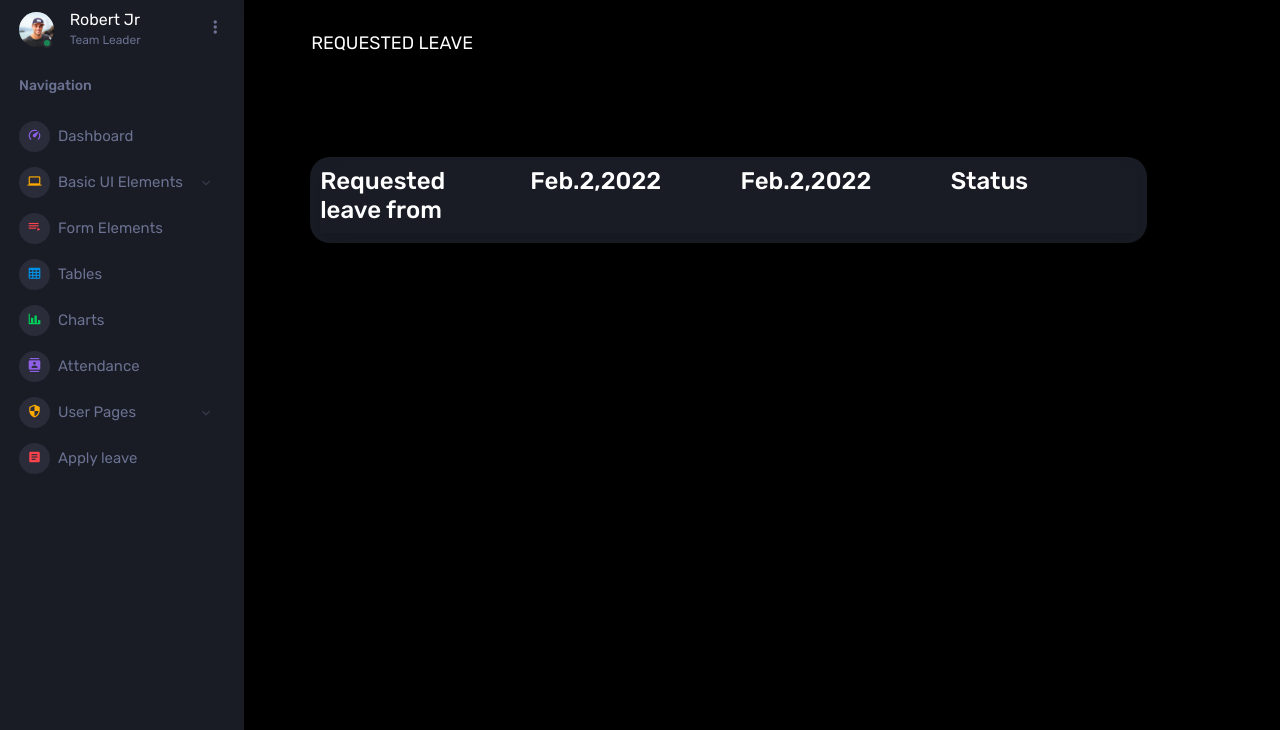
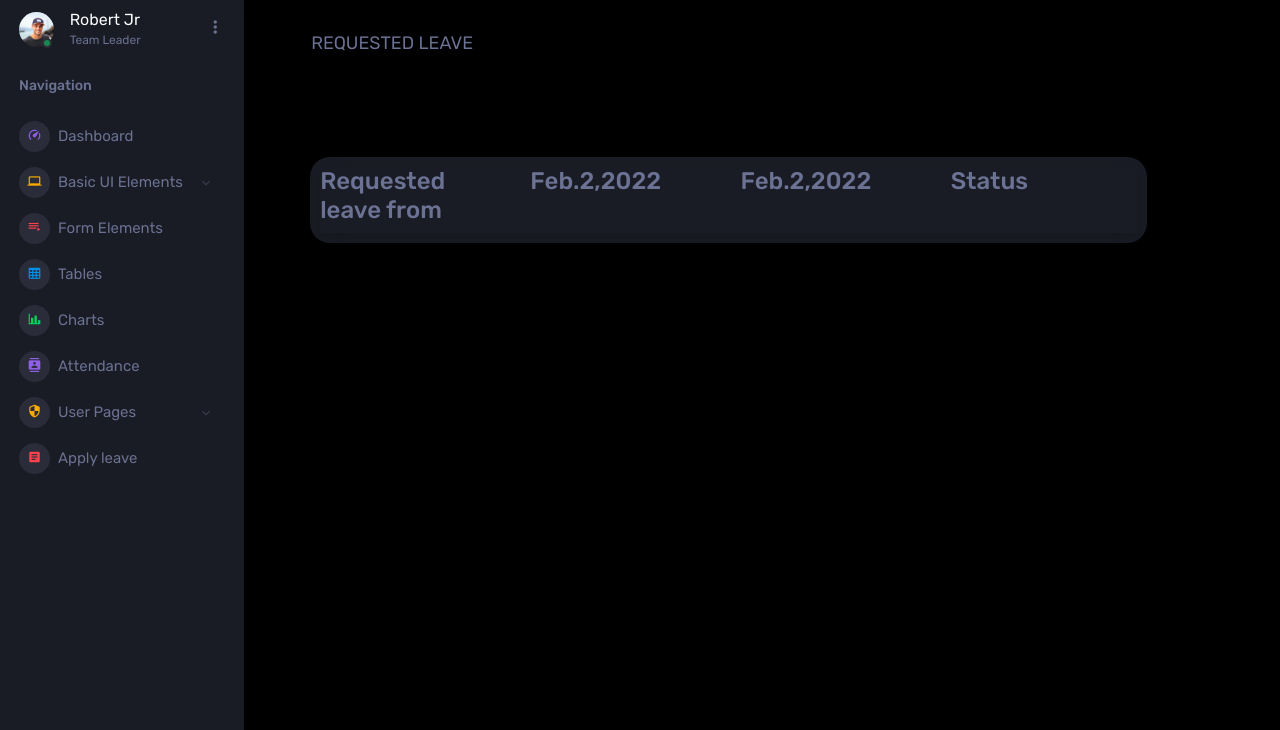
Before and after one commit to praveeshvnr/Advancedcoreapp, a Django app: page /coreapp/Devleaverequiest in a window 1280 px wide. Shown: the part 70-800 px from the top of the page. Run offline with Django 4.2, Linux system fonts and the light colour scheme; some libraries are stand-ins or nearby versions.

Commit message:
text color changed

```diff
--- a/templates/Devapplyleav.html
+++ b/templates/Devapplyleav.html
@@ -97,13 +97,13 @@ a{
     <i class="icon-lg mdi mdi-codepen text-primary ms-auto"></i>
   </div>
 </div> -->
-<label id="myprofile" style="margin-left: 6%; margin-top: 2%; font-size: larger;">APPLY LEAVE</label>
+<label id="myprofile" style="margin-left: 6%; margin-top: 2%; font-size: larger; color: #6c7293;">APPLY LEAVE</label>
 <div class="row" >
 <div class="col-sm-4 col-md-4 grid-margin shadow" id="leaves" style="margin-left: 5%; max-width: 90%;">
   <a href="/coreapp/Devapplyleav1">
   <div class="card" >
     <div class="card-body">
-    <h3 class="text-success">Apply leave</h3>
+    <h3 class="" style="color: #6c7293;">Apply leave</h3>
       <div class="row">
         <div class="col-8 col-sm-12 col-xl-8 my-auto">
           <div class="d-flex d-sm-block d-md-flex align-items-center">
@@ -126,7 +126,7 @@ a{
   <a href="/coreapp/Devleaverequiest">
   <div class="card">
     <div class="card-body">
-    <h3 class="text-info">Requested leaves</h3>
+    <h3 class="" style="color: #6c7293;">Requested leaves</h3>
       <div class="row">
         <div class="col-8 col-sm-12 col-xl-8 my-auto">
             <div class="d-flex d-sm-block d-md-flex align-items-center">
--- a/templates/Devapplyleav3.html
+++ b/templates/Devapplyleav3.html
@@ -19,7 +19,7 @@
                 <div class="row">
                     <div class="col-8 col-sm-12 col-xl-8 my-auto">
                       <div class="d-flex d-sm-block d-md-flex align-items-center">
-                        <h2 class="mb-0">Leave applied successfully</h2>
+                        <h2 class="mb-0" style="color: #6c7293;">Leave applied successfully</h2>
                       </div>
                     </div>
                     <div class="col-4 col-sm-12 col-xl-4 text-center text-xl-right">
--- a/templates/Devattendance.html
+++ b/templates/Devattendance.html
@@ -20,7 +20,7 @@
   }
 </style>
 <body>
-  <label id="myprofile"  style="margin-left: 7%;">ATTENDANCE</label>
+  <label id="myprofile"  style="margin-left: 7%; color: #6c7293;">ATTENDANCE</label>
 
     <div id="firstbox1" class="container">
       <div class="row">
@@ -28,7 +28,7 @@
           <div id="firstbox" class="shadow p-3 " style="background-color: #191c24">
             <div class="row">
               <div class="col-md-3">
-              <label>SELECT FROM DATE</label>&nbsp
+              <label style="color: #6c7293;">SELECT FROM DATE</label>&nbsp
             </div>
                   <div class="col-md-9">
                   <input type="date" name="fromdate" id="regfd" class="w-100" >
@@ -37,7 +37,7 @@
             </div>
             <div class="row mt-5">
               <div class="col-md-3">
-              <label>SELECT TO DATE</label>&nbsp
+              <label style="color: #6c7293;">SELECT TO DATE</label>&nbsp
             </div>
                 <div class="col-md-9">
               <input type="date" name="todate" id="regtd" class="w-100">
--- a/templates/Devleaverequiest.html
+++ b/templates/Devleaverequiest.html
@@ -24,24 +24,24 @@
 }
 </style>
 <body>
-    <div style="border: white;"><label id="myprofile" style="color: white; margin-left: 4%; font-size: large;">REQUESTED LEAVE</label></div>
+    <div style="border: white;"><label id="myprofile" style="color: #6c7293; margin-left: 4%; font-size: large;" >REQUESTED LEAVE</label></div>
     <div class="row" >
         <div  class="col-md-10 w-90  shadow" id="hiddendiv" style="border: 0px solid; border-radius: 20px; ">
 
-                    <div id="box2" class="shadow " style="background-color: #191c24;">
+                    <div id="box2" class="shadow " style="background-color: #191c24; " >
                             <div class="row">
                             <tr>
-                                <div class="col-md-3">
-                              <h3 >Requested leave from</h3>
+                                <div class="col-md-3" >
+                              <h3 style="color: #6c7293;">Requested leave from</h3>
                             </div>
                             <div class="col-md-3">
-                                <h3 >Feb.2,2022</h3>
+                                <h3 style="color: #6c7293;">Feb.2,2022</h3>
                               </div>
                               <div class="col-md-3">
-                                <h3 >Feb.2,2022</h3>
+                                <h3 style="color: #6c7293;">Feb.2,2022</h3>
                               </div>
                               <div class="col-md-3">
-                                <h3 >Status</h3>
+                                <h3 style="color: #6c7293;">Status</h3>
                               </div>
                             </tr>
                         </div>
```
Also changed, not shown: templates/Devapplyleav1.html (+8 -8 lines).
